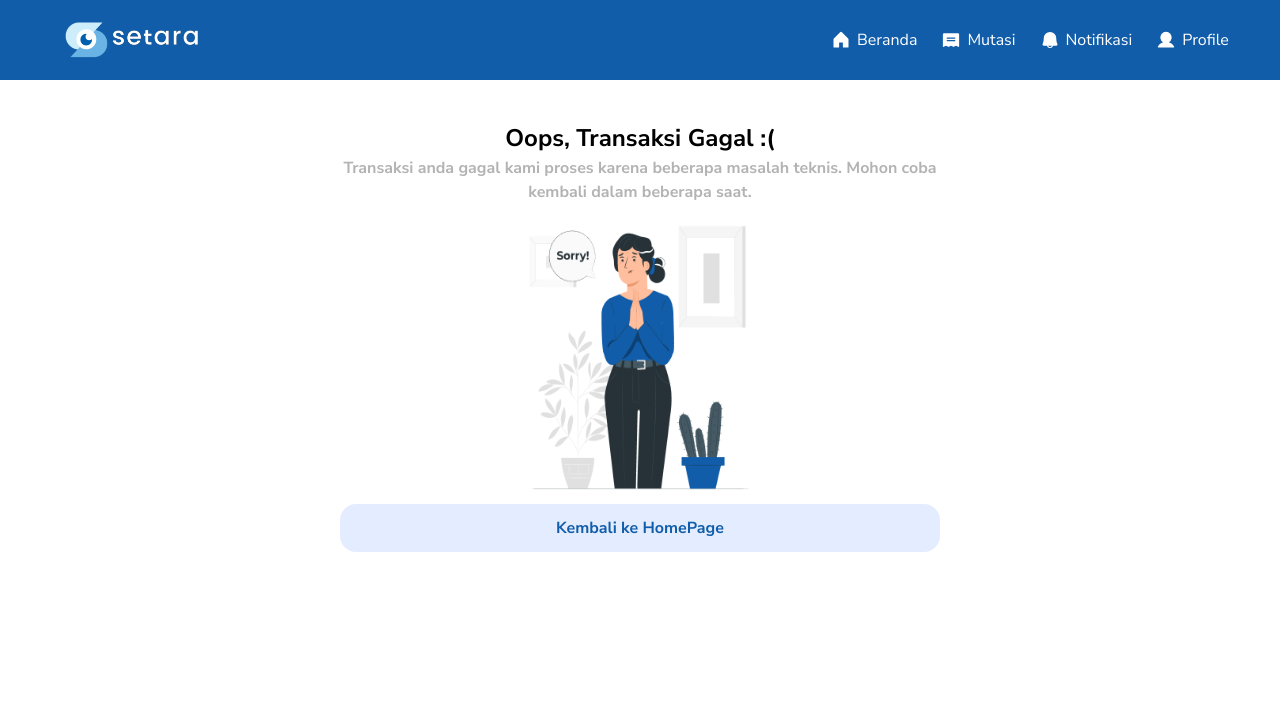
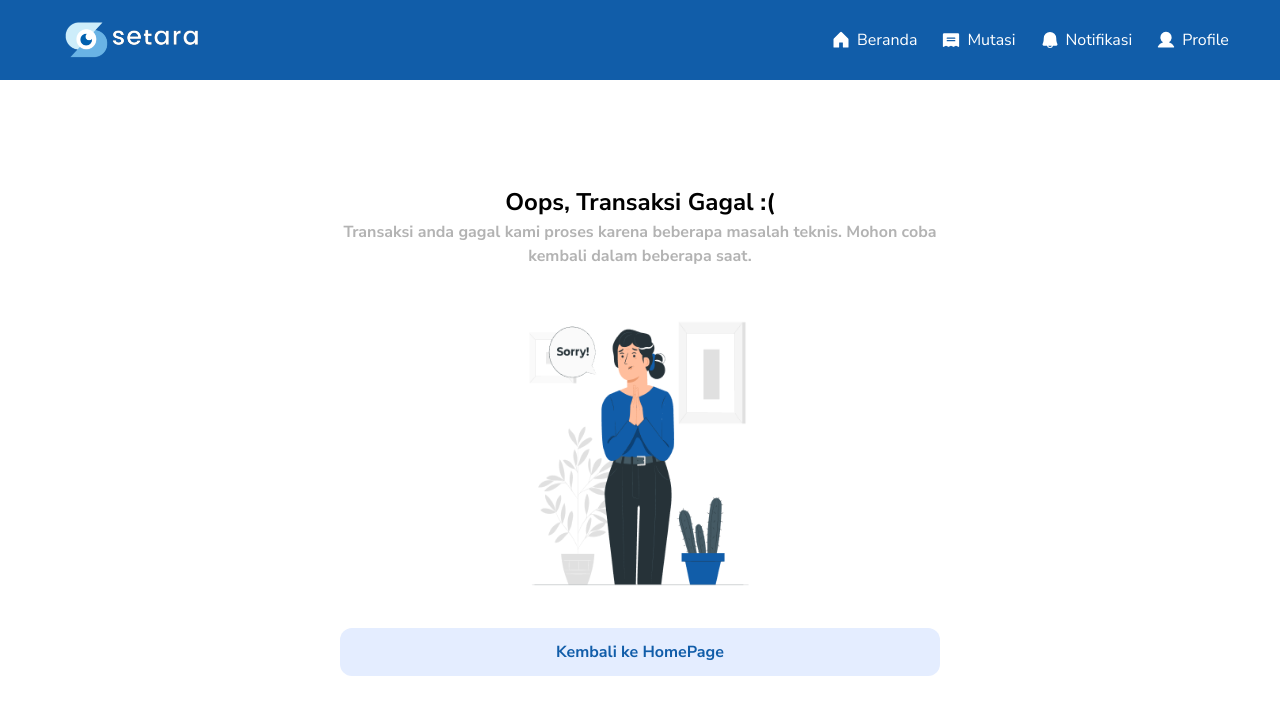
Before and after one commit to nizarfazari/setara, a React (Vite) app: page /transaction-failed in a window 1280 px wide. Shown: the top 714 px of the page. Built offline with nearby package versions, Linux system fonts and the light colour scheme.

Commit message:
adjustment transaction failed pages and change folder into CapitalCase

```diff
--- a/src/App.tsx
+++ b/src/App.tsx
@@ -7,8 +7,8 @@ import PlainLayout from './layouts/PlainLayout';
 import AmountTopUpPage from './pages/AmountTopUp';
 import TransferWallet from './pages/TransferWallet';
 import TransferBCA from './pages/TransferBCA';
-import Home from './pages/homepage';
-import TransactionFailed from './pages/transactionFailed';
+import Home from './pages/Home';
+import TransactionFailed from './pages/TransactionFailed';
 
 function App() {
   return (
--- a/src/pages/transactionFailed/index.tsx
+++ b/src/pages/transactionFailed/index.tsx
@@ -4,15 +4,15 @@ import { Button } from "antd";
 
 const TransactionFailed = () => {
   return (
-    <div className="max-w-5xl mx-auto justify-center flex container py-10">
-      <div className="text-center md:w-[600px]">
+    <div className="h-screen  flex justify-center items-center container">
+      <div className="text-center md:w-[600px] mb-[100px]">
         <h1 className=" text-heading-6 md:text-heading-5 font-bold">Oops, Transaksi Gagal :(</h1>
-        <p className="font-bold text-neutral-300">
+        <p className="font-bold text-neutral-300 mb-8">
           Transaksi anda gagal kami proses karena beberapa masalah teknis. Mohon
           coba kembali dalam beberapa saat.
         </p>
         <img src={image} className="mx-auto w-[273px] h-[300px]" />
-        <button className="bg-primary-300 w-full p-3 rounded-2xl text-primary-100 font-bold">Kembali ke HomePage</button>
+        <button className="bg-primary-300 w-full p-3 rounded-xl text-primary-100 font-bold mt-7">Kembali ke HomePage</button>
       </div>
     </div>
   );
```
Also changed, not shown: src/pages/Home/index.tsx (renamed from src/pages/homepage/index.tsx).
